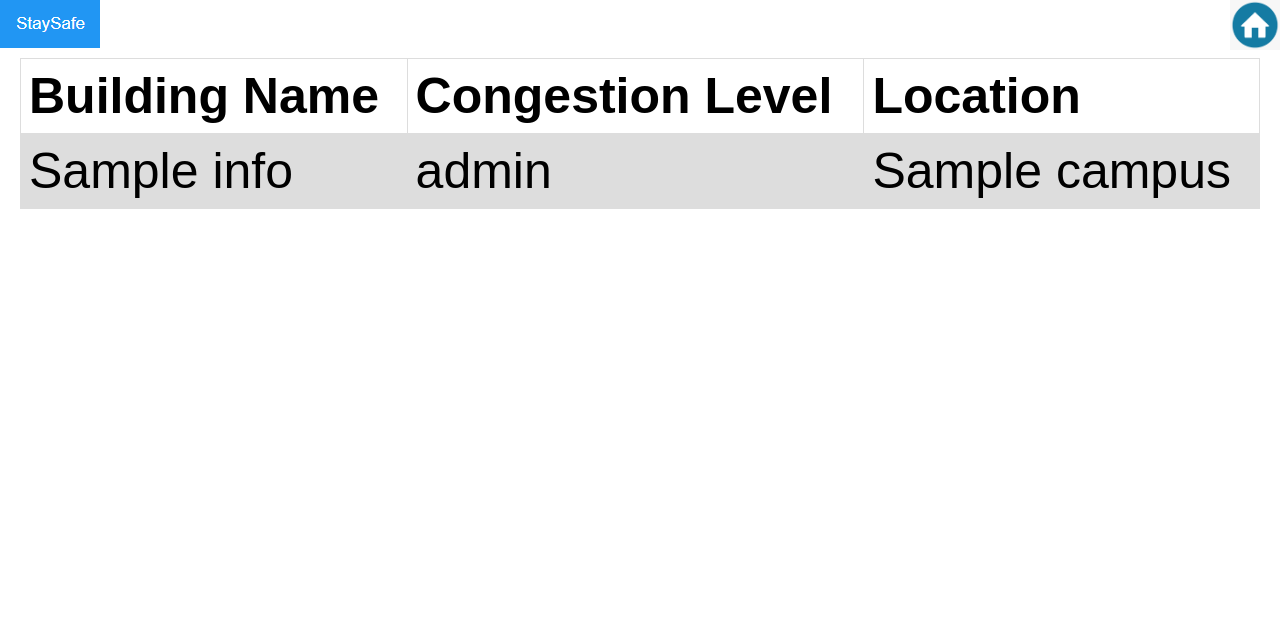
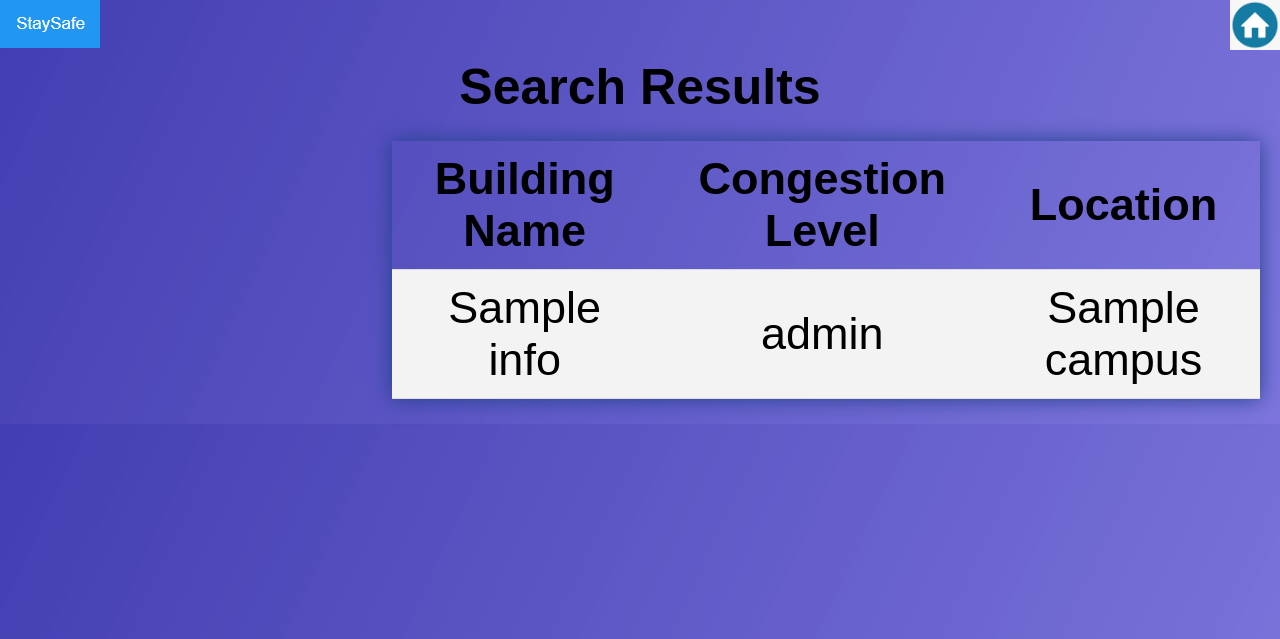
Before and after one commit to Zheng-Hu/staysafe, a Flask app: template staysafe/templates/predict.html in a window 1280 px wide. Shown: the top 639 px of the page. Run offline with Flask 2, Linux system fonts and the light colour scheme; the template is opened without the code that fills it: most values are stand-ins (such as "Sample title", 1, 10 or a date in 2020).

Commit message:
Update predict.html

```diff
--- a/staysafe/templates/predict.html
+++ b/staysafe/templates/predict.html
@@ -4,7 +4,7 @@
 <link rel="stylesheet" href="{{ url_for('static', filename='css/predict.css')}}">
 </head>
 <body>
-  <body style="background-color:rgb(255, 255, 255);"></body>
+  <body style="background-image: linear-gradient(115deg, rgba(58,58,158,0.8), rgba(136, 136, 206, 0.7))"></body>
 <style>
     #content {
         position: relative;
@@ -19,21 +19,34 @@
         top: 0px;
         left: 0px;
     }
-    table {
-  font-family: arial, sans-serif;
-  border-collapse: collapse;
-  width: 100%;
-}
+    .styled-table{
+	border-collapse:collapse;
+	margin:25px 0;
+	position: relative;
+  	margin-left: 30%;
+	font-size:0.9em;
+	font-family:  Lucida Console;
+	min-width:400px;
+	box-shadow:0 0 20px #23418c;
+    }
 
-td, th {
-  border: 1px solid #dddddd;
-  text-align: left;
-  padding: 8px;
-}
+   .styled-table thead tr{
+	background-color: #23418c;
+	color:#ffffff;
+	text-align:left;
+    }
+    .styled-table th,
+    .styled-table td{
+	padding:12px 15px;
+    }
+    .styled-table tbody tr{
+	border-bottom:1px solid #dddddd;
+    }
+    .styled-table tbody tr:nth-of-type(even){
+	background-color: #f3f3f3;
+    }
 
-tr:nth-child(even) {
-  background-color: #dddddd;
-}
+
 </style>
 
 
@@ -51,7 +64,8 @@ tr:nth-child(even) {
 <br>
 
   {% if buildings_info is defined %}
-  <table border="1">
+   <p style=" font-family: Lucida Console; text-align: center"> <b>Search Results </b> </p>
+  <table class = "styled-table">
     <tr>
       <th>Building Name </th>
       <th>Congestion Level</th>
@@ -70,7 +84,7 @@ tr:nth-child(even) {
   {% else %}
   <img src="{{url_for('static', filename='images/' + id)}}"alt="Duderstadt Center (The Dude)", style="width:600px;height:400px;">
   </div>
-  <div style="font-size: 27px">
+  <div style="font-size: 20px; text-align:center;  font-family: Lucida Console;">
     <p>Building Name: {{name}}</p>
     <p>Location: {{campus}}</p>
     <p>Selected Time Period: {{time_period}}:00 - {{time_period}}:59</p>
```
